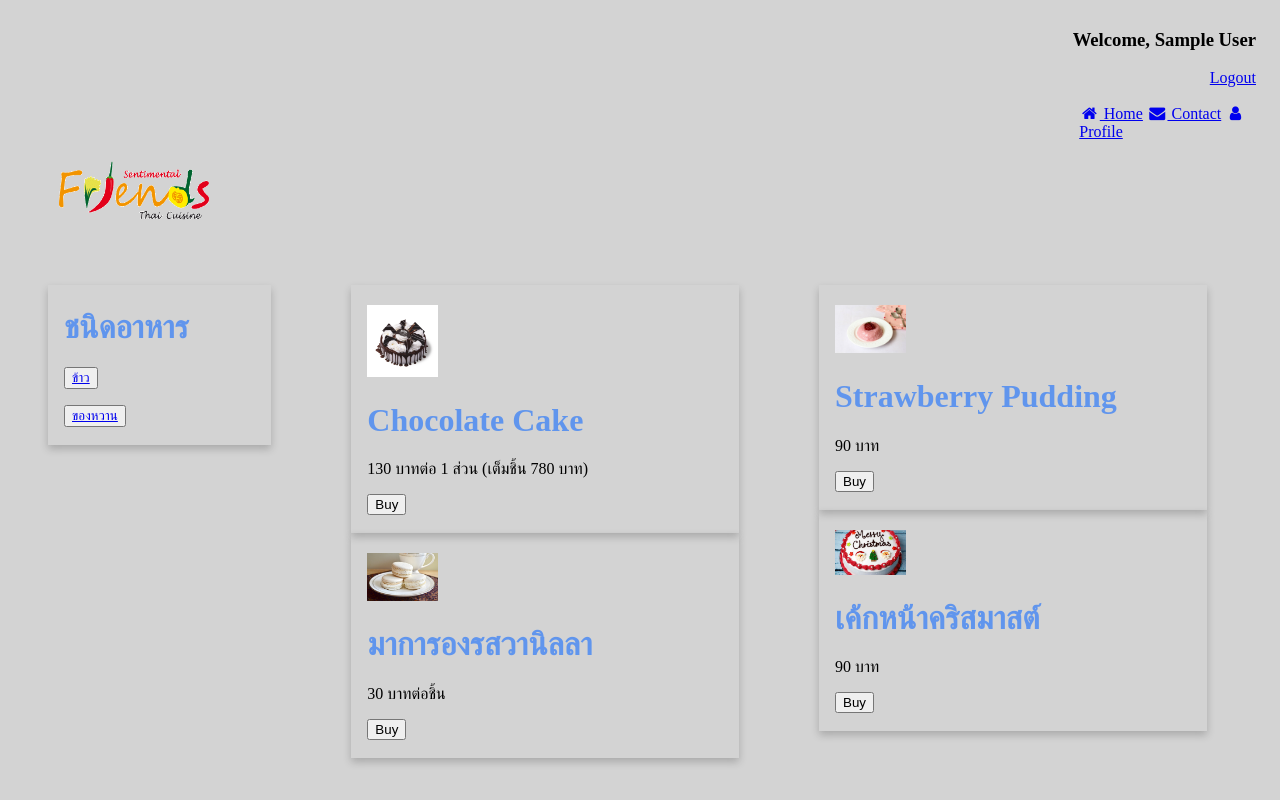
After one commit to PeeranachSripayungchan/WEB, a PHP site: page /user_dessert.php in a window 1280 px wide. The commit adds this page. Run offline with PHP 8.4, Linux system fonts and the light colour scheme; the visitor is signed in with stand-in values (Sample User, id 1); tables that the repository leaves empty or names only in its code hold one stand-in row (values such as "Sample post").

Commit message:
Updating Web Food
Add some function
- home
- profile
- เลือกชนิดอาหาร

```diff
--- a/WebFoodOrder_PHP/logout.php
+++ b/WebFoodOrder_PHP/logout.php
@@ -3,6 +3,6 @@
     session_start();
     unset($_SESSION['user_login']);
     unset($_SESSION['admin_login']);
-    header('location: index.php');
+    header('location: signin.php');
 
 ?>
--- /dev/null
+++ b/WebFoodOrder_PHP/user.css
@@ -0,0 +1,43 @@
+* {
+    box-sizing: border-box;
+  }
+
+  .column {
+    float: left;
+    padding: 40px;
+    height: 100px;
+  }
+
+  .left {
+    width: 24%;
+  }
+
+  .right {
+    width: 37%;
+  }
+
+  .middle {
+    width: 37%;
+  }
+
+  .row::after {
+    content: "";
+    clear: both;
+    display: table;
+  }
+
+  .card {
+    /* Add shadows to create the "card" effect */
+    box-shadow: 0 4px 8px 0 rgba(0,0,0,0.2);
+    transition: 0.3s;
+  }
+
+  /* On mouse-over, add a deeper shadow */
+  .card:hover {
+    box-shadow: 0 8px 16px 0 rgba(0,0,0,0.2);
+  }
+
+  /* Add some padding inside the card container */
+  .container {
+    padding: 2px 16px;
+  }
--- /dev/null
+++ b/WebFoodOrder_PHP/user_dessert.php
@@ -0,0 +1,111 @@
+<?php
+
+    session_start();
+    require_once 'config/db.php';
+    if (!isset($_SESSION['user_login'])) {
+        $_SESSION['error'] = 'กรุณาเข้าสู่ระบบ!';
+        header('location: signin.php');
+    }
+
+?>
+
+
+<!DOCTYPE html>
+<html lang="en">
+
+<head>
+    <meta charset="UTF-8">
+    <meta http-equiv="X-UA-Compatible" content="IE=edge">
+    <meta name="viewport" content="width=device-width, initial-scale=1.0">
+    <title>User Page (ของหวาน)</title>
+    <link rel="stylesheet" href="https://cdnjs.cloudflare.com/ajax/libs/font-awesome/4.7.0/css/font-awesome.min.css">
+
+</head>
+
+<body bgcolor="D3D3D3">
+    <div class="container">
+        <?php
+
+            if (isset($_SESSION['user_login'])) {
+                $user_id = $_SESSION['user_login'];
+                $stmt = $conn->query("SELECT * FROM users WHERE id = $user_id");
+                $stmt->execute();
+                $row = $stmt->fetch(PDO::FETCH_ASSOC);
+            }
+        ?>
+        <h3 class="mt-4"><p style="text-align:right">Welcome, <?php echo $row['firstname'] . ' ' . $row['lastname'] ?></p></h3>
+        <a href="logout.php" class="btn btn-danger"><p style="text-align:right">Logout</p></a>
+    </div>
+
+    <div class="navbar" style="margin-left: 84.75%;">
+        <a href="user_dessert.php"><i class="fa fa-fw fa-home"></i> Home</a>
+        <a href="#"><i class="fa fa-fw fa-envelope"></i> Contact</a>
+        <a href="profile.php"><i class="fa fa-fw fa-user"></i> Profile</a>
+    </div>
+
+    <img src="logo.png" style="margin-left: 4%;" alt="bell" width="150" height="100">
+    <br>
+
+    <!-- Load an icon library -->
+    <link href="user.css" rel="stylesheet" crossorigin="anonymous">
+
+
+    <div class="column left">
+        <div class="card">
+            <div class="container">
+                <h1 style="color:#6095ED;">ชนิดอาหาร</h1>
+                <p><button><a href="user.php">ข้าว</a></button></p>
+                <p><button><a href="user_dessert.php">ของหวาน</a></button></p>
+            </div>
+        </div>
+    </div>
+
+    <div class="column middle">
+        <div class="card">
+            <div class="container">
+                <br>
+                <img src="ChocolateCake.png" style="width:20%">
+                <h1 style="color:#6095ED;">Chocolate Cake</h1>
+                <p class="price">130 บาทต่อ 1 ส่วน (เต็มชิ้น 780 บาท)</p>
+                <p><button>Buy</button></p>
+            </div>
+        </div>
+
+        <div class="card">
+            <div class="container">
+                <br>
+                <img src="VanillaMacarons.jpg" style="width:20%">
+                <h1 style="color:#6095ED;">มาการองรสวานิลลา</h1>
+                <p class="Price">30 บาทต่อชิ้น</p>
+                <p><button>Buy</button></p>
+            </div>
+        </div>
+    </div>
+
+    <div class="column right">
+        <div class="card">
+            <div class="container">
+                <br>
+                <img src="strawberrypudding.jpg" style="width:20%">
+                <h1 style="color:#6095ED;">Strawberry Pudding</h1>
+                <p class="Price">90 บาท</p>
+                <p><button>Buy</button></p>
+            </div>
+        </div>
+
+        <div class="card">
+            <div class="container">
+                <br>
+                <img src="ChristmasCake.jpg" style="width:20%">
+                <h1 style="color:#6095ED;">เค้กหน้าคริสมาสต์</h1>
+                <p class="Price">90 บาท</p>
+                <p><button>Buy</button></p>
+            </div>
+        </div>
+    </div>
+
+</body>
+
+
+
+</html>
```
Also changed, not shown: WebFoodOrder_PHP/admin.css (added, +10 -0 lines), WebFoodOrder_PHP/admin.php (+7 -5 lines), WebFoodOrder_PHP/admin_inbox.php (added, +39 -0 lines), WebFoodOrder_PHP/profile.php (added, +80 -0 lines), WebFoodOrder_PHP/user.php (+89 -5 lines), WebFoodOrder_PHP/ChocolateCake.png (added), WebFoodOrder_PHP/ChristmasCake.jpg (added), WebFoodOrder_PHP/VanillaMacarons.jpg (added), WebFoodOrder_PHP/omlete.jpeg (added), WebFoodOrder_PHP/strawberrypudding.jpg (added), WebFoodOrder_PHP/กระเพราหมูกรอบ.jpg (added), WebFoodOrder_PHP/ข้าวผัดปู.jpg (added), WebFoodOrder_PHP/ข้าวมันไก่.jpg (added), WebFoodOrder_PHP/หมูกระเทียม.jpg (added).
